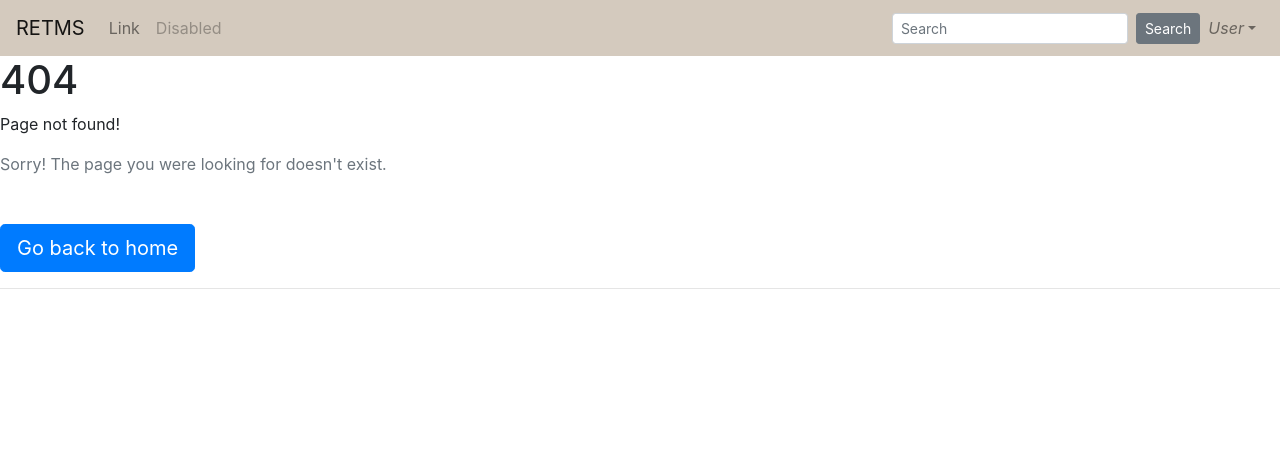
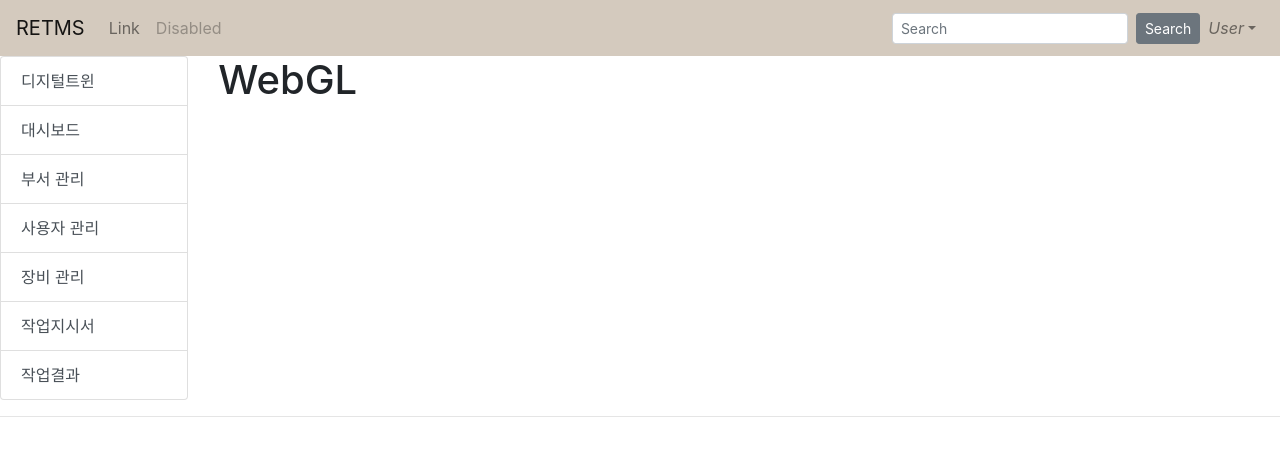
Before and after one commit to SoSSimple/Metacamp-RTEMS, a Vue app in the folder frontend/: page /webgl in a window 1280 px wide. Before the commit this address had no page. Shown: the top 456 px of the page. Built offline with nearby package versions, Linux system fonts and the light colour scheme; what vue-session would draw is missing.

Commit message:
fix: url 수정

```diff
--- a/frontend/src/components/layout/Sidebar.vue
+++ b/frontend/src/components/layout/Sidebar.vue
@@ -1,6 +1,6 @@
 <template>
   <b-list-group>
-    <b-list-group-item href="#" @click="$router.push('/dashboard')"
+    <b-list-group-item href="#" @click="$router.push('/webgl')"
       >디지털트윈</b-list-group-item
     >
     <b-list-group-item href="#" @click="$router.push('/dashboard')"
--- a/frontend/src/router/index.js
+++ b/frontend/src/router/index.js
@@ -41,6 +41,11 @@ const routes = [
     component: () => import("../views/result.vue"),
   },
   {
+    path: "/webgl",
+    name: "webgl",
+    component: () => import("../views/webgl.vue"),
+  },
+  {
     path: "*",
     component: () => import("../components/NotFound.vue"),
   },
--- a/frontend/src/views/index.vue
+++ b/frontend/src/views/index.vue
@@ -98,7 +98,7 @@ export default {
         sessionStorage.setItem("userId", this.me.userId);
         sessionStorage.setItem("name", this.me.name);
         sessionStorage.setItem("role", this.me.role);
-        this.$router.go();
+        this.$router.push("/webgl");
       }
     },
     onSubmitSignup() {
--- /dev/null
+++ b/frontend/src/views/webgl.vue
@@ -0,0 +1,28 @@
+<template>
+  <div>
+    <div>
+      <b-row>
+        <b-col cols="2">
+          <app-sidebar />
+        </b-col>
+        <b-col>
+          <div>
+            <h1>WebGL</h1>
+          </div>
+        </b-col>
+      </b-row>
+    </div>
+  </div>
+</template>
+
+<script>
+import Sidebar from "../components/layout/Sidebar.vue";
+
+export default {
+  components: {
+    "app-sidebar": Sidebar,
+  },
+};
+</script>
+
+<style lang="scss" scoped></style>
```
